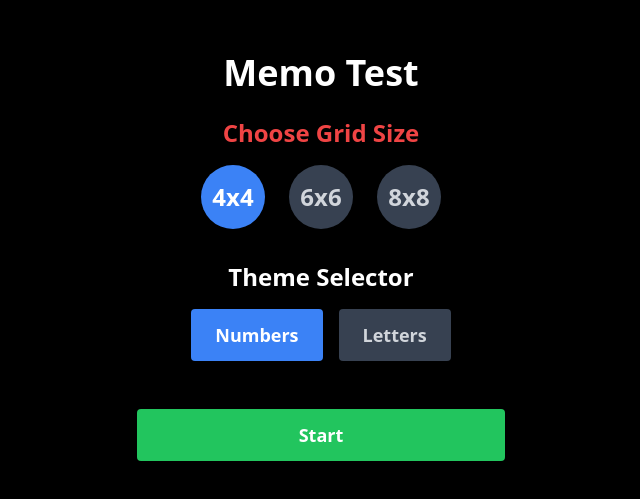
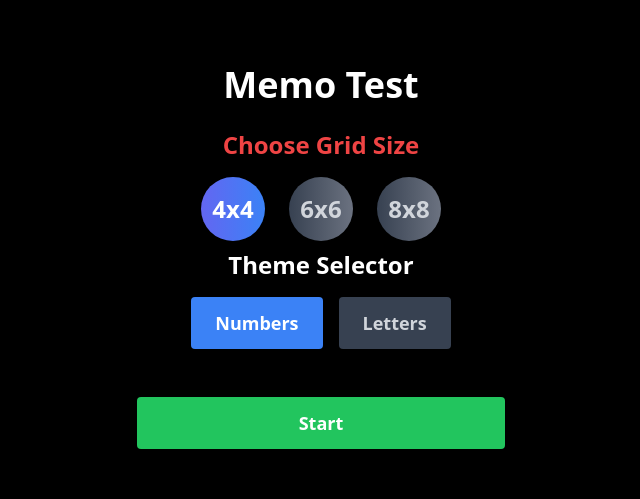
Before and after one commit to itsjoacor/unq-ui-joaquin-rodriguez-trabajo-final, a React (Vite) app in the folder web/: page / in a window 1280 px wide. Shown: the part 143-642 px from the top of the page, without its empty margins (319-959 px from the left). Built offline with nearby package versions, Linux system fonts and the light colour scheme.

Commit message:
gradient button

```diff
--- a/web/src/shared/components/home/BoardSize.jsx
+++ b/web/src/shared/components/home/BoardSize.jsx
@@ -2,7 +2,7 @@ import React from "react";
 
 function BoardSize({ selectedSize, setSelectedSize }) {
 	return (
-		<div className="flex flex-col items-center justify-center h-full mb-6">
+		<div className="flex flex-col items-center justify-center h-full">
 			<h2 className="text-2xl font-semibold mb-4 text-red-500">
 				Choose Grid Size
 			</h2>
@@ -13,8 +13,8 @@ function BoardSize({ selectedSize, setSelectedSize }) {
 						onClick={() => setSelectedSize(size)}
 						className={`w-16 h-16 rounded-full flex items-center justify-center text-2xl font-bold ${
 							selectedSize === size
-								? "bg-blue-500 text-white"
-								: "bg-gray-700 text-gray-300 hover:bg-gray-600"
+								? "bg-gradient-to-r from-indigo-500 to-blue-500 text-white"
+								: "bg-gradient-to-r from-gray-700 to-gray-500 text-gray-300 hover:from-gray-600 hover:to-gray-500"
 						}`}
 					>
 						{size}x{size}
```
